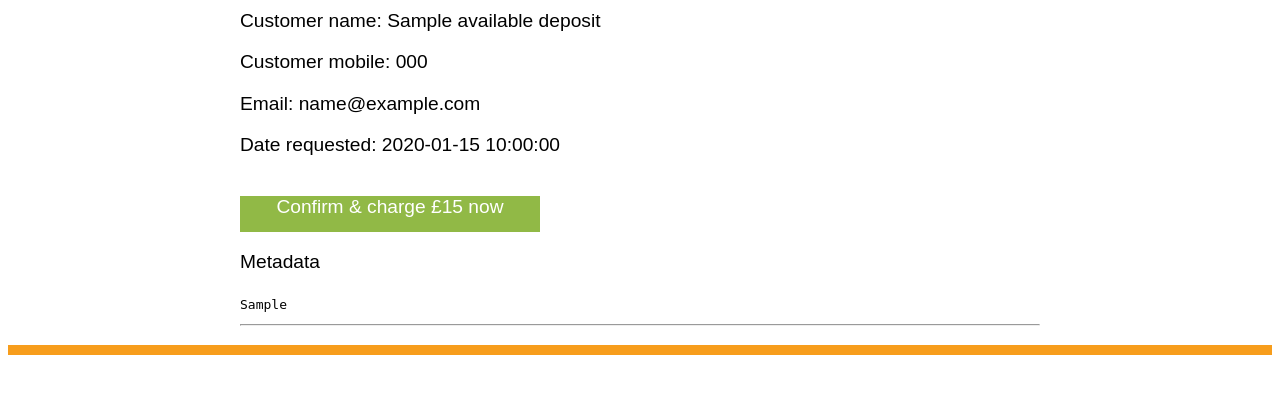
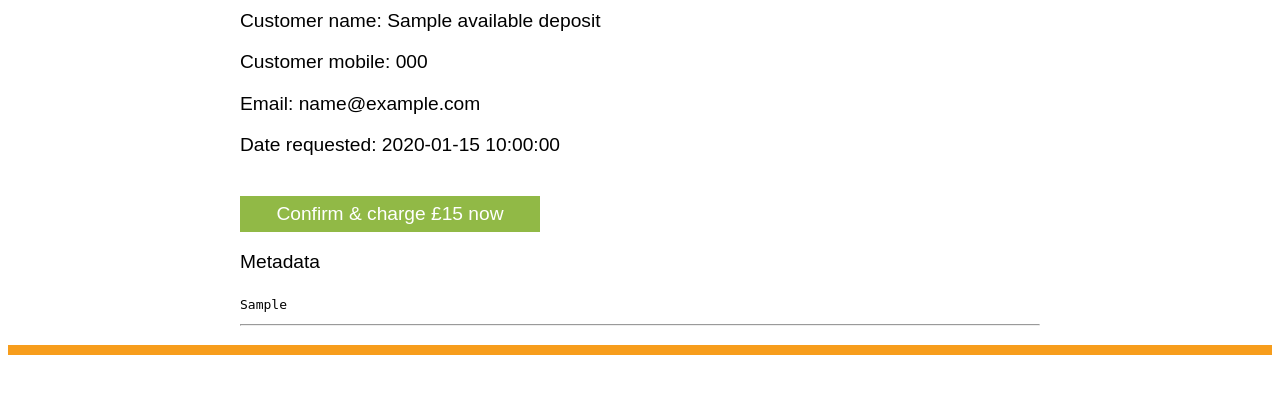
Before and after one commit to KarmaComputing/collect-deposit-online, a Flask app: template app/templates/admin/deposits.html in a window 1280 px wide. Shown: the part 268-662 px from the top of the page. Run offline with Flask 2, Linux system fonts and the light colour scheme; the template is opened without the code that fills it: most values are stand-ins (such as "Sample title", 1, 10 or a date in 2020); parts of the project's set-up code (start-up, migrations or seed data) failed here and were passed over.

Commit message:
styling btn btn-primary

```diff
--- a/app/static/style.css
+++ b/app/static/style.css
@@ -9,22 +9,31 @@ html {
   padding: 10px;
 }
 
-input[type=submit], .button {
+input[type=submit], .btn {
   display: block;
   margin-top: 40px;
   width: 304px;
   height: 36px;
-  background: #92c13b;
   border: 0px;
   color: white;
   font-size: 1em;
   width: 90%;
   max-width: 300px;
   text-decoration: none;
-  text-align: center;
+  display: flex;
+  align-items: center;
+  justify-content: center;
 }
 
-input[type=submit]:hover, .button {
+.btn-primary {
+  background: #92c13b;
+}
+
+.btn-warning {
+  background: #f79d1c;
+}
+
+input[type=submit]:hover, .btn-primary {
   background: #91b946;
 }
 
--- a/app/templates/admin/deposits.html
+++ b/app/templates/admin/deposits.html
@@ -22,7 +22,7 @@
   <p>Date requested: {{ available_deposit['requested_date'] }}</p>
 
   <span id="charge-deposit-message"></span>
-  <a href="/charge-deposit?payment_method_id={{ available_deposit['payment_method'] }}&stripe_customer_id={{ available_deposit['stripe_customer_id'] }}&timestamp={{ available_deposit['timestamp'] }}" id="charge-deposit" class="button">Confirm &amp; charge &pound;15 now</a>
+  <a href="/charge-deposit?payment_method_id={{ available_deposit['payment_method'] }}&stripe_customer_id={{ available_deposit['stripe_customer_id'] }}&timestamp={{ available_deposit['timestamp'] }}" id="charge-deposit" class="btn btn-primary">Confirm &amp; charge &pound;15 now</a>
 
   <p>Metadata</p>
   <small>
--- a/app/templates/choose.html
+++ b/app/templates/choose.html
@@ -35,7 +35,7 @@ we'll confirm your booking. A deposit will be taken after your booking request i
     </select>
 
     <br />
-    <input id="submit-chosen-treatment" type="submit" />
+    <input id="submit-chosen-treatment" type="submit" class="btn btn-primary" />
   </div>
 </form>
 
--- a/app/templates/deposit.html
+++ b/app/templates/deposit.html
@@ -15,7 +15,7 @@
   <br />
   <br />
   <label for="mobile">Mobile <input name="mobile" id="mobile" /></label>
-  <input type="submit" value="Checkout">
+  <input type="submit" value="Checkout" class="btn btn-primary">
   <input name="product" type="hidden" value="" id="product-chosen-hidden" />
   <input name="date" type="hidden" value="" id="date-chosen-hidden" />
   <input name="time" type="hidden" value="" id="time-chosen-hidden" />
--- a/app/templates/request-date-time.html
+++ b/app/templates/request-date-time.html
@@ -13,7 +13,7 @@
 
   <input name="product" type="hidden" value="" id="product-chosen-hidden" />
 
-  <input type="submit" />
+  <input type="submit" class="btn btn-primary" />
 </form>
 
 <script>
```
